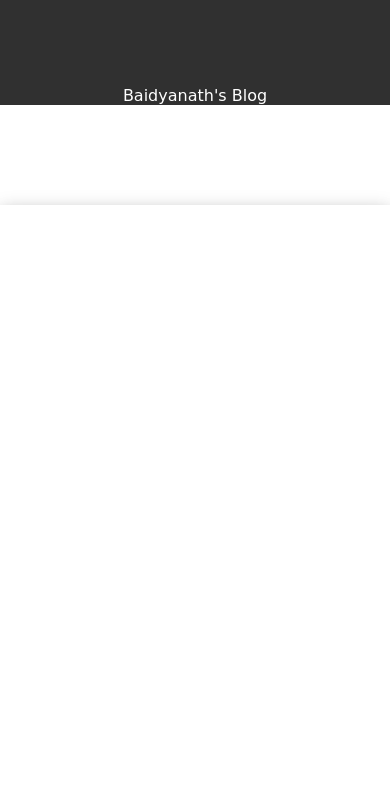
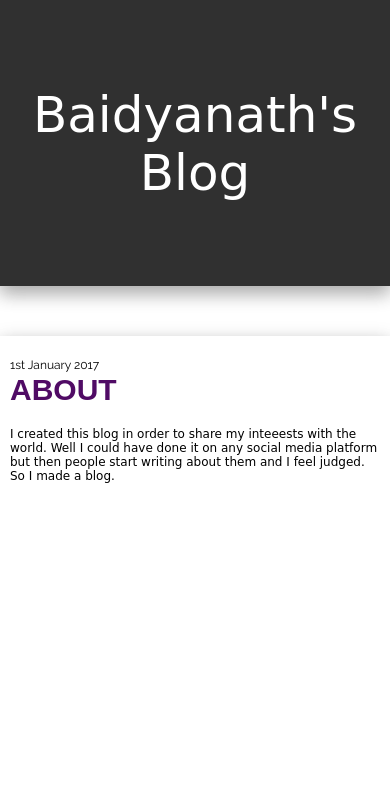
Before and after one commit to Baidya99/baidyak.tk, a plain HTML site: page index.html in a window 390 px wide. Shown: the part 44-844 px from the top of the page. Drawn offline with nearby package versions, Linux system fonts and the light colour scheme; a web font is replaced by a local one.

Commit message:
Added content

```diff
--- a/index.css
+++ b/index.css
@@ -54,6 +54,12 @@ header {
   color: #500b65;
   text-transform: uppercase;
 }
+
+#date{
+  font-family: 'Raleway', sans-serif;
+  margin-bottom: 20px;
+}
+
 #icon{
   width: 50px;
   height: auto;
@@ -120,15 +126,20 @@ footer{
   }
   #topic{
     height: 300px;
+    box-shadow: 0 8px 16px 0 rgba(0,0,0,0.2),0 6px 20px 0 rgba(0,0,0,0.19);
   }
   #container{
     width:700px;
     padding-left: 50px;
     padding-right: 50px;
+    padding-top: 50px;
     margin:auto;
     font-size: 30px;
   }
   #container p{
+    font-size: 20px;
+  }
+  #date{
     font-size: 20px;
   }
   header>span{
@@ -145,6 +156,44 @@ footer{
     width: 100%;
   }
 }
+@media only screen and (max-width:810px){
+  #topic{
+    height: 200px;
+    box-shadow: 0 8px 16px 0 rgba(0,0,0,0.2),0 6px 20px 0 rgba(0,0,0,0.19);
+  }
+  #icon{
+    margin-left: 0;
+  }
+  #heading{
+    width: 100%;
+    font-size: 50px;
+    margin:auto;
+  }
+  #container{
+    width:100p%;
+    padding-left: 10px;
+    padding-right: 10px;
+    padding-top: 20px;
+    margin:auto;
+    font-size: 15px;
+  }
+  #container p{
+    font-size: 12px;
+  }
+  header>span{
+    text-align: center;
+    margin-right: 10px;
+  }
+  footer{
+    height:500px;
+  }
+  #date{
+    font-size: 12px;
+  }
+  #cm {
+    width: 100%;
+  }
+}
 
 * {
   margin: 0;
--- a/index.html
+++ b/index.html
@@ -3,7 +3,7 @@
   <head>
     <title>Baidyanath's Blog</title>
     <link rel="stylesheet" href="index.css" type="text/css" media="screen">
-    <link href="https://fonts.googleapis.com/css?family=Alegreya|Aclonica|Megrim|Tillana" rel="stylesheet">
+    <link href="https://fonts.googleapis.com/css?family=Alegreya|Aclonica|Megrim|Raleway:200i,400|Tillana" rel="stylesheet">
     <link rel="icon" type="image/svg+xml" href="http://www.baidyak.tk/images/icon.svg">
     <link rel="stylesheet" href="http://www.baidyak.tk/font-awesome/css/font-awesome.min.css">
   </head>
@@ -20,6 +20,11 @@
       <span id="heading">Baidyanath's Blog</span>
     </div>
     <div id="container">
+      <span id="date">1st January 2017</span>
+      <h1>About</h1>
+      <p>I created this blog in order to share my inteeests with the world.
+         Well I could have done it on any social media platform but then people
+          start writing about them and I feel judged. So I made a blog.</p>
 
 
 
@@ -76,7 +81,7 @@
           </a>
         </span>
       </div>
-      <span id="bug">Made by Baidyanath. If you find a bug <i class="fa fa-bug fa-fw"></i> feel free to report it</span>
+      <span id="bug">Made by Baidyanath.<hr> If you find a bug <i class="fa fa-bug fa-fw"></i> feel free to report it</span>
     </footer>
   </body>
 </html>
```
